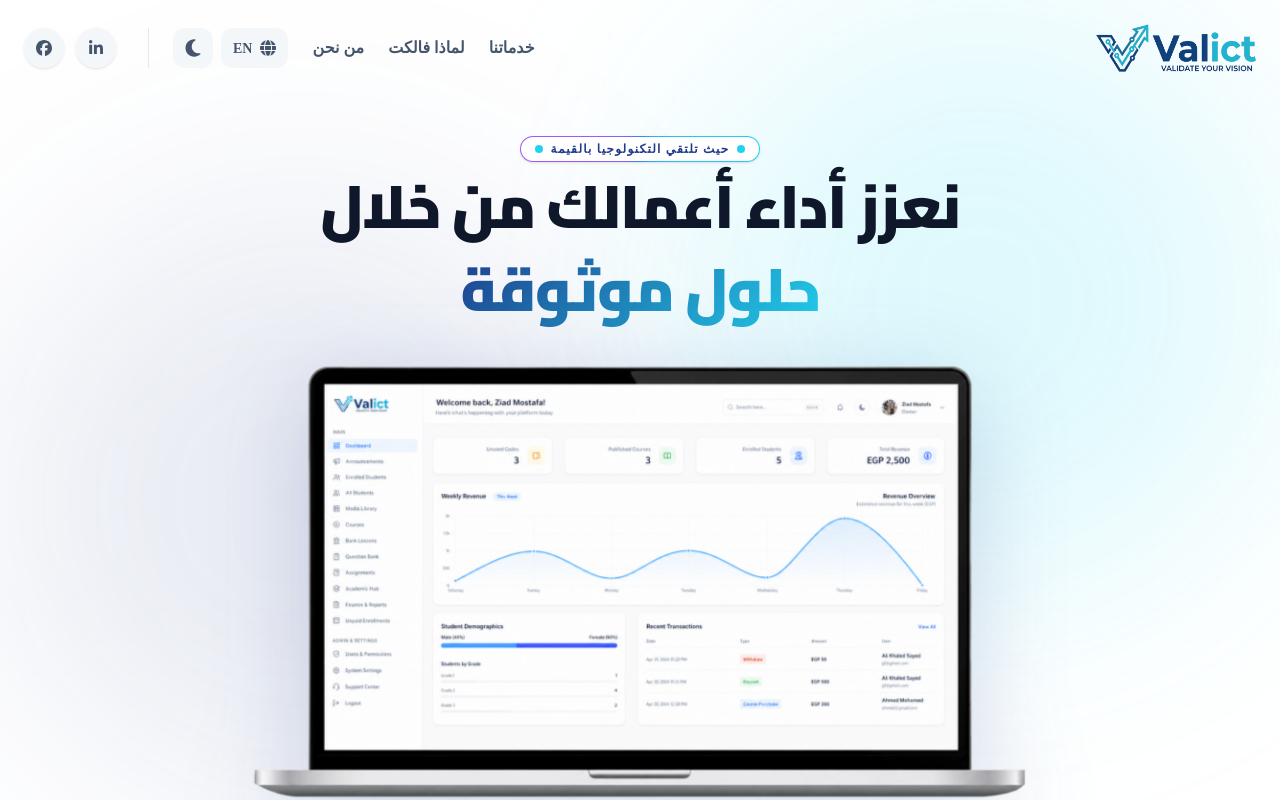
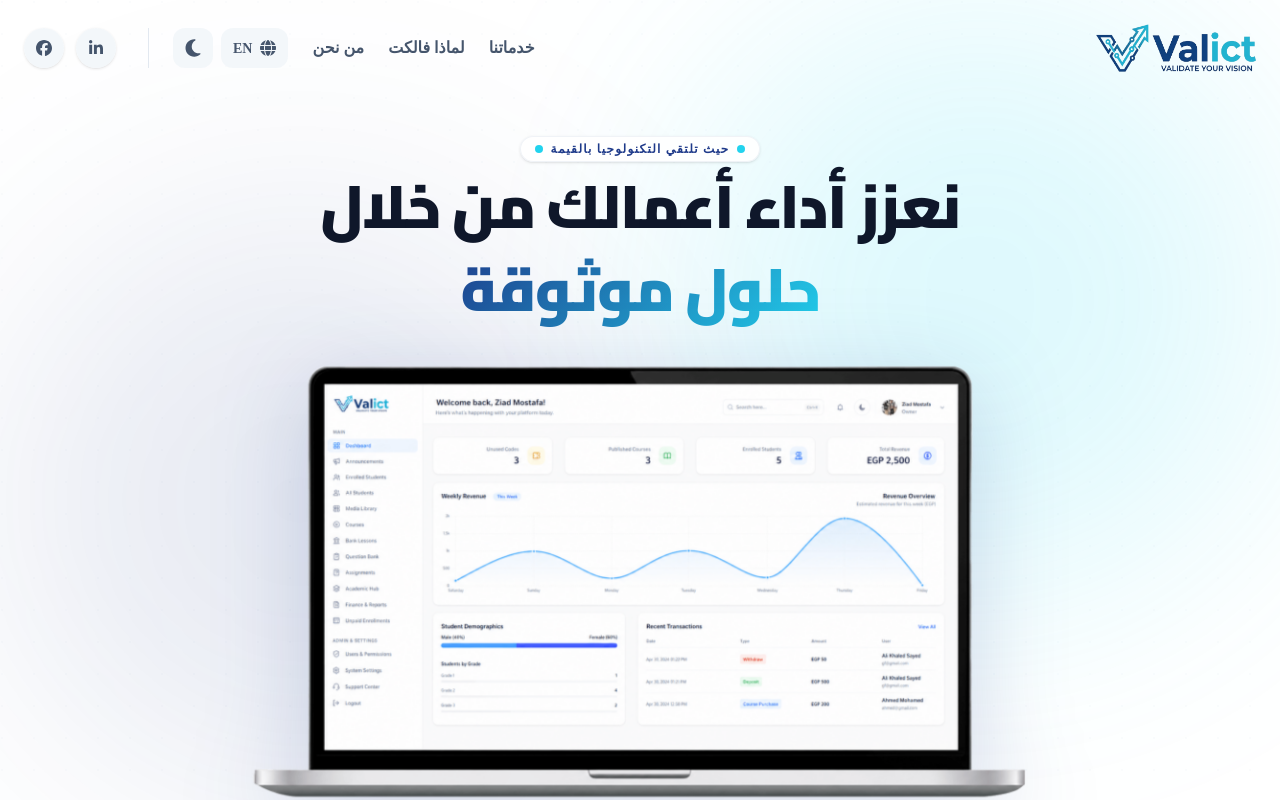
Before and after one commit to Tarek-Ali0/Valict, a Next.js app: page /ar in a window 1280 px wide. Shown: the top 800 px of the page. Built offline with nearby package versions, Linux system fonts and the light colour scheme.

Commit message:
Refactor badge component in Hero.tsx
Updated the badge component styling and structure for improved appearance.

```diff
--- a/src/components/Hero.tsx
+++ b/src/components/Hero.tsx
@@ -26,16 +26,12 @@ export function Hero({ dict }: HeroProps) {
 
   const heroContent = (
     <>
-     {/* البادج ببرواز رفيع جداً ومتدرج ملون ومتحرك */}
-<div className="relative inline-flex p-[1px] rounded-full overflow-hidden mb-2.5 shadow-sm group">
-  <span className="absolute inset-[-500%] bg-[conic-gradient(from_90deg_at_50%_50%,#22d3ee_0%,#3b82f6_25%,#a855f7_50%,#3b82f6_75%,#22d3ee_100%)] animate-border-rotate"></span>
-  <div className="relative inline-flex items-center gap-2 px-3.5 py-1 text-xs rounded-full bg-white dark:bg-slate-900 backdrop-blur-md">
+      <div className="inline-flex items-center gap-2 px-3.5 py-1 text-xs rounded-full bg-white/90 dark:bg-slate-900/90 backdrop-blur-md border border-slate-200/50 dark:border-slate-700/50 mb-2.5 shadow-sm">
         <span className="flex h-2 w-2 rounded-full bg-valict-cyan animate-pulse"></span>
         <span className="text-xs font-bold text-valict-navy dark:text-valict-cyan tracking-widest uppercase">
           {dict.hero.badge}
         </span>
         <span className="flex h-2 w-2 rounded-full bg-valict-cyan animate-pulse"></span>
-  </div>
       </div>
 
       <h1 className="text-2xl xs:text-3xl sm:text-4xl lg:text-6xl font-black leading-[1.2] lg:leading-[1.15] mb-0 text-valict-dark dark:text-white tracking-tight">
```
Lines whose indentation alone changed are shown as unchanged.
